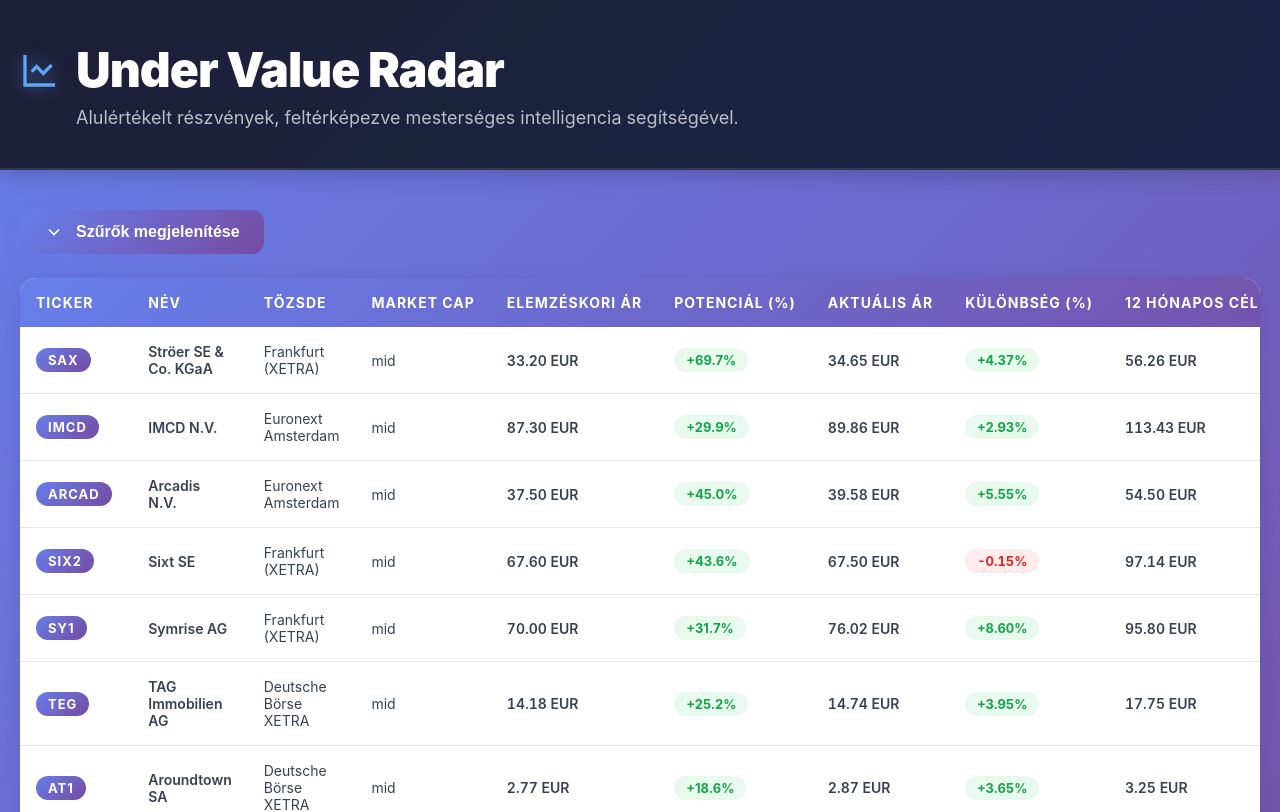
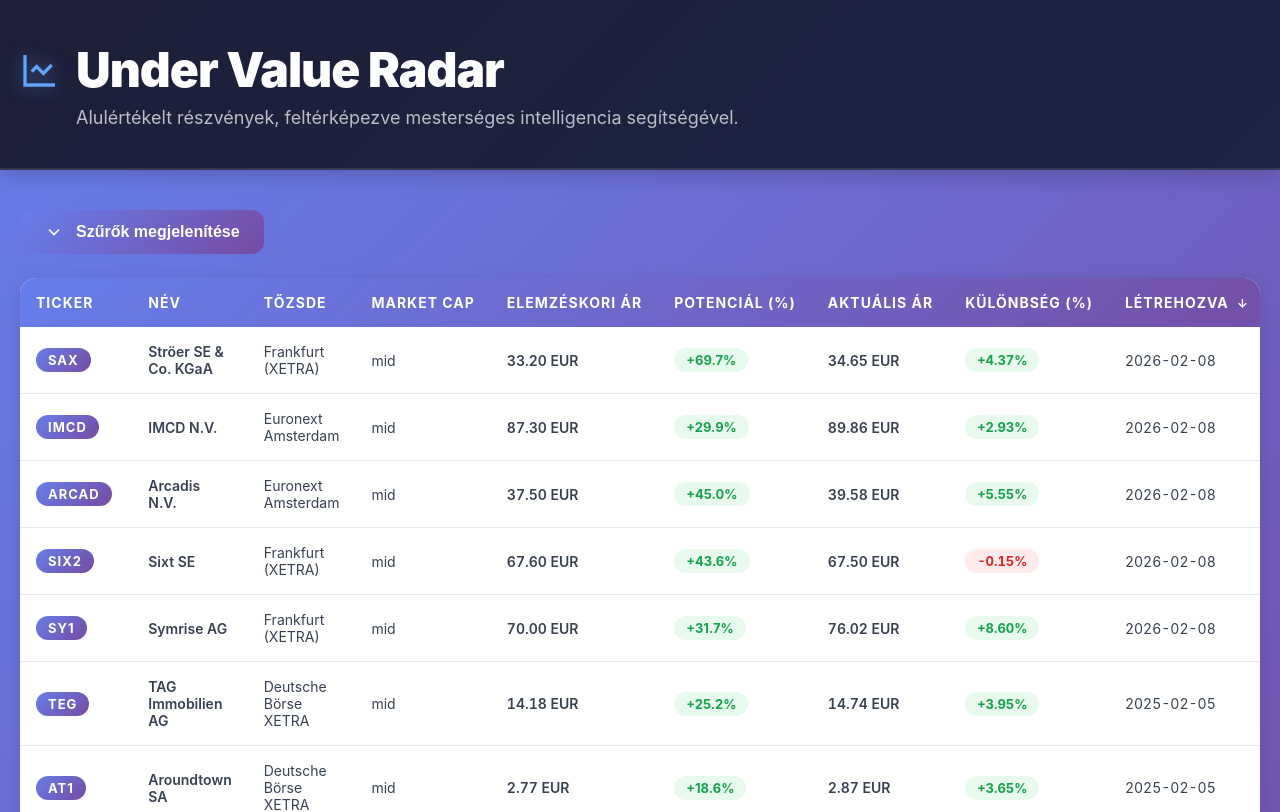
Before and after one commit to gaborbencsik/stock-tracker, a Vue app: page / in a window 1280 px wide. Shown: the top 812 px of the page. Built offline with nearby package versions, Linux system fonts and the light colour scheme.

Commit message:
remove 12 months price target from list

```diff
--- a/src/components/StockTable.vue
+++ b/src/components/StockTable.vue
@@ -61,12 +61,6 @@
                 {{ sortOrder === 'asc' ? '↑' : '↓' }}
               </span>
             </th>
-            <th @click="handleSort('twelve_months_price_target')" class="sortable">
-              {{ messages.table.columns.priceTarget12m }}
-              <span v-if="sortKey === 'twelve_months_price_target'" class="sort-indicator">
-                {{ sortOrder === 'asc' ? '↑' : '↓' }}
-              </span>
-            </th>
             <th @click="handleSort('created_at')" class="sortable">
               {{ messages.table.columns.created }}
               <span v-if="sortKey === 'created_at'" class="sort-indicator">
@@ -107,7 +101,6 @@
               </span>
             </td>
             <td class="price-cell" v-else>-</td>
-            <td class="price-cell">{{ formatPrice(stock.twelve_months_price_target) }} {{ stock.currency }}</td>
             <td class="date-cell">{{ formatDateOnly(stock.created_at) }}</td>
             <td>
               <button
```
Also changed, not shown: 1 other file (tests, documents, lock files or other folders).
